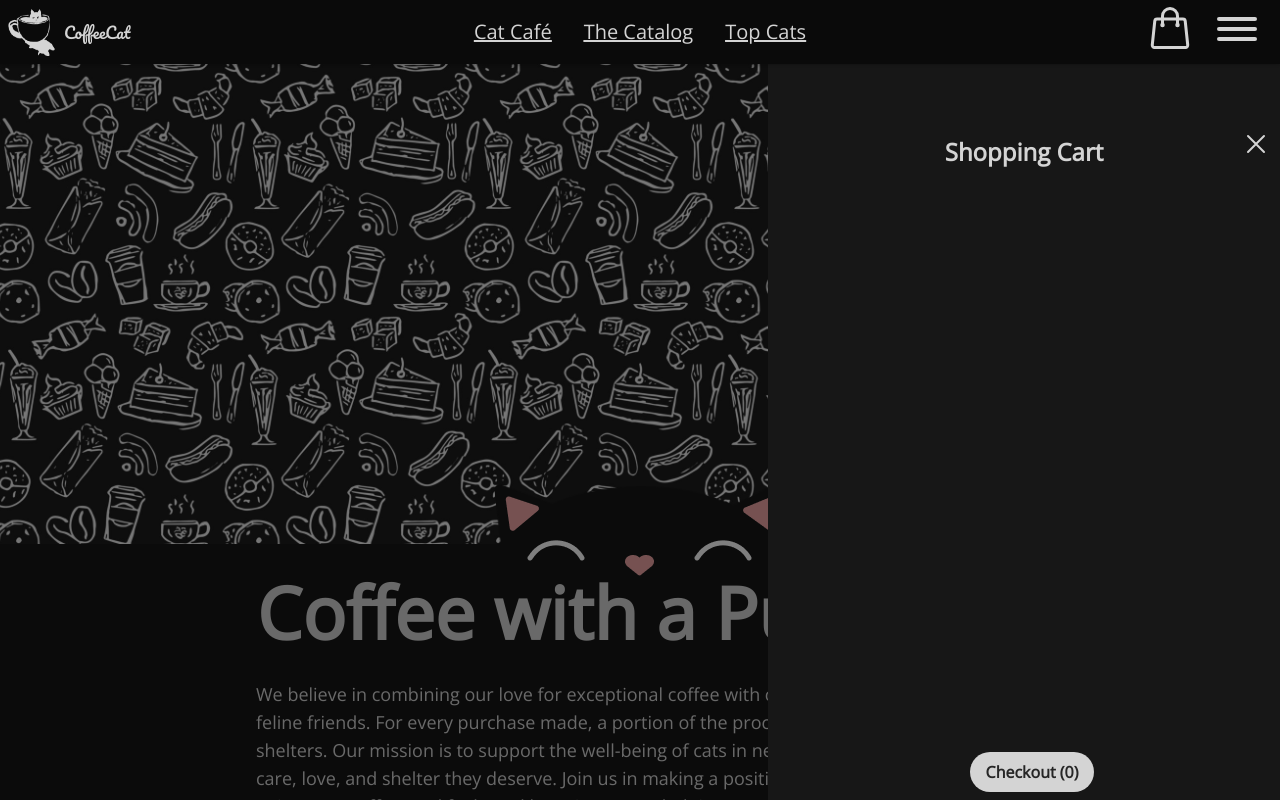
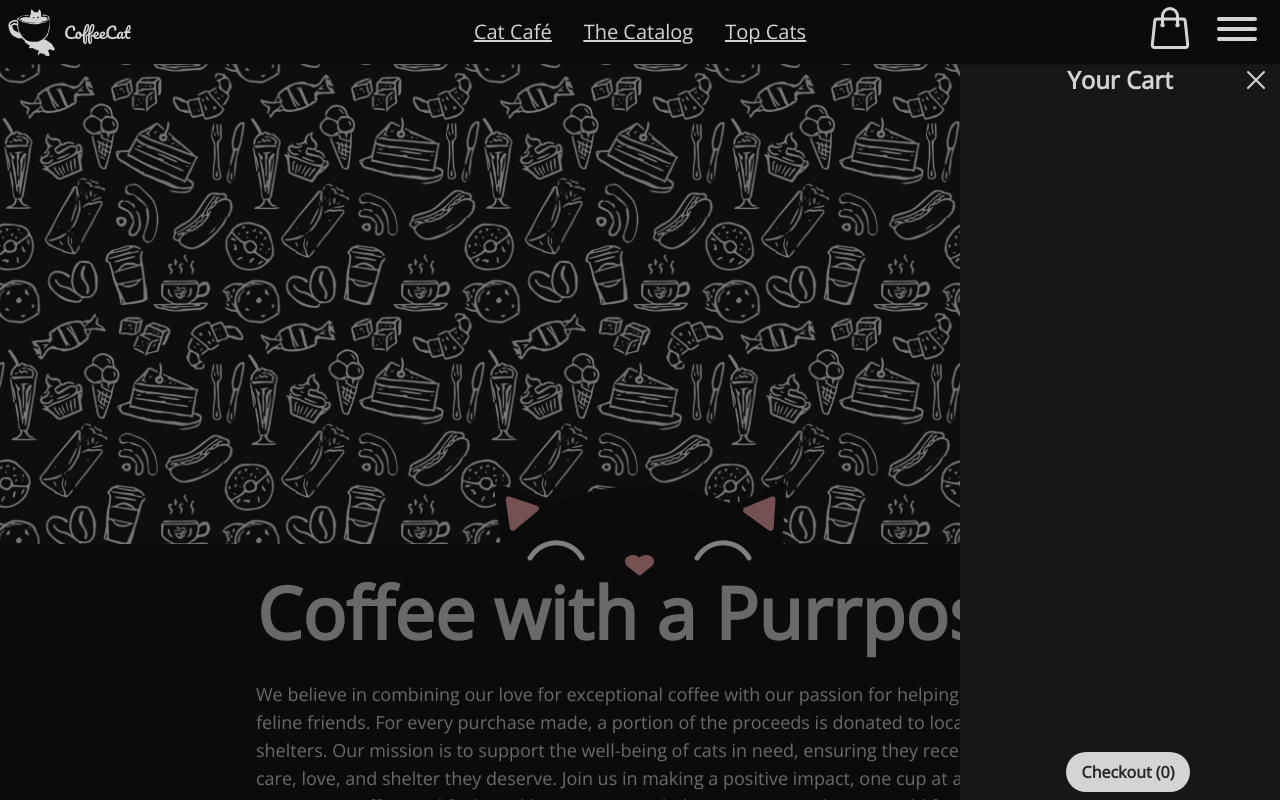
Before and after one commit to joayo13/coffeecat, a React (Create React App) app: page / in a window 1280 px wide. Both pictures are taken after a click on the button 1170 px from the left and 32 px from the top of the page. Shown: the top 800 px of the page. Built offline with nearby package versions, Linux system fonts and the light colour scheme.

Commit message:
fixed shopping cart display

```diff
--- a/src/components/ShoppingCart.js
+++ b/src/components/ShoppingCart.js
@@ -3,6 +3,18 @@ import { Link } from 'react-router-dom'
 import CartItem from './CartItem'
 
 function ShoppingCart({shoppingCartActive, setShoppingCartActive, slide, cartUpdated}) {
+  useEffect(() => {
+    const body = document.body;
+    if (shoppingCartActive) {
+      body.style.position = 'fixed';
+      body.style.width = '100%';
+      body.style.overflowY = 'scroll';
+    } else {
+      body.style.position = '';
+      body.style.width = '';
+      body.style.overflowY = '';
+    }
+  }, [shoppingCartActive]);
   const [cart, setCart] = useState([])
   const [totalPrice, setTotalPrice] = useState(0)
   useEffect(() => {
@@ -14,12 +26,11 @@ function ShoppingCart({shoppingCartActive, setShoppingCartActive, slide, cartUpd
   setTotalPrice(cartData.reduce((total, curVal) => total + (curVal.price * curVal.quantity), 0).toFixed(2))
   },[cartUpdated])
   return (
-    <div className={shoppingCartActive ? 'requires-no-scroll' : null}>
-    <div style={slide === 'left' ? {animation: 'slideLeft 0.3s cubic-bezier(.38,.59,.78,.96) forwards'} : {animation: 'slideRight 0.3s cubic-bezier(.38,.59,.78,.96) forwards'}} className='w-full h-full text-center p-2 md:w-2/5 z-20 fixed right-0 top-0 bg-neutral-900 text-neutral-300'>
-      <div className='h-16 md:h-32'></div>
-      <strong className='text-2xl'>Shopping Cart</strong>
+    <div>
+    <div style={slide === 'left' ? {animation: 'slideLeft 0.3s cubic-bezier(.38,.59,.78,.96) forwards'} : {animation: 'slideRight 0.3s cubic-bezier(.38,.59,.78,.96) forwards'}} className=' w-80 pt-16 h-full text-center p-2 z-20 fixed right-0 top-0 bg-neutral-900 text-neutral-300'>
+      <strong className='text-2xl'>Your Cart</strong>
       <button onClick={() => setShoppingCartActive(false)}>
-        <svg xmlns="http://www.w3.org/2000/svg" fill="none" viewBox="0 0 24 24" stroke-width="1.5" stroke="currentColor" class="w-8 h-8 absolute top-16 md:top-32 right-2">
+        <svg xmlns="http://www.w3.org/2000/svg" fill="none" viewBox="0 0 24 24" stroke-width="1.5" stroke="currentColor" class="w-8 h-8 absolute top-16 right-2">
           <path stroke-linecap="round" stroke-linejoin="round" d="M6 18L18 6M6 6l12 12" />
         </svg>
       </button>
--- a/src/index.css
+++ b/src/index.css
@@ -17,6 +17,14 @@ body {
         opacity: 0.5;
       }
     }
+	@keyframes fadeinFull {
+		0% {
+		  opacity: 0;
+		}
+		100% {
+		  opacity: 1;
+		}
+	  }
     @keyframes slideUp {
       from {
         transform: translateY(0%);
@@ -90,10 +98,9 @@ input[type=number]::-webkit-inner-spin-button {
 .parallax {
     /* The image used */
   background-image: url('./images/coffee-shop-repeating.jpg');
-  background-color: black;
+  background-color: #0e0e0e;
   /* Set a specific height */
   min-height: 60vh;
-
   /* Create the parallax scrolling effect */
   background-attachment: fixed;
   background-position: bottom;
--- a/src/pages/Home.js
+++ b/src/pages/Home.js
@@ -1,4 +1,4 @@
-import React, { useEffect } from 'react'
+import React, { useEffect, useState } from 'react'
 import { Link } from 'react-router-dom'
 import { scrollToTop } from '../helpers/scrollToTop'
 import catHeadWithFace from '../images/catHeadWithFace.png'
@@ -9,12 +9,13 @@ function Home() {
   useEffect(() => {
     scrollToTop()
   },[])
+  const [catHeadLoaded, setCatHeadLoaded] = useState(false)
 
   return (
     <div className='bg-neutral-900 text-neutral-300 pt-16'>
       <div className='w-full parallax' alt='cat in shopwindow'></div>
       <section className='px-4 text-xl md:text-lg relative'>
-        <img className='absolute -top-28 left-1/2 -translate-x-1/2' src={catHeadWithFace} alt='cats head'></img>
+        <img className='absolute -top-28 left-1/2 -translate-x-1/2' onLoad={() => setCatHeadLoaded(true)} src={catHeadWithFace} alt='cats head'></img>
         <h1 className='text-4xl md:text-7xl text-center py-8 font-bold'>Coffee with a Purrpose</h1>
         <div className=' max-w-3xl mx-auto'>
         <p>We believe in combining our love for exceptional coffee with our passion for helping our feline friends.
```
